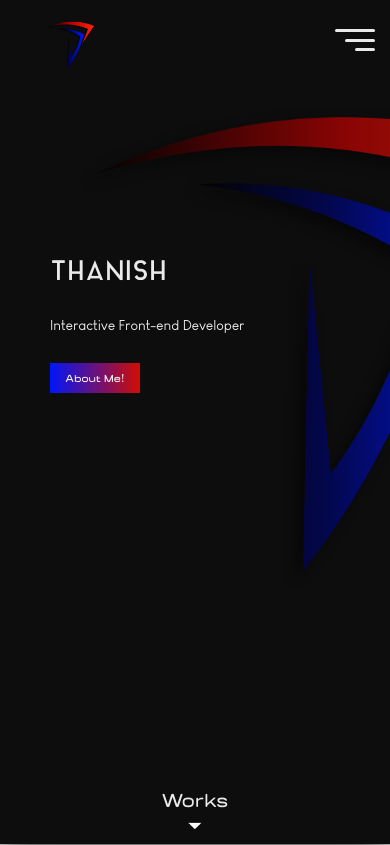
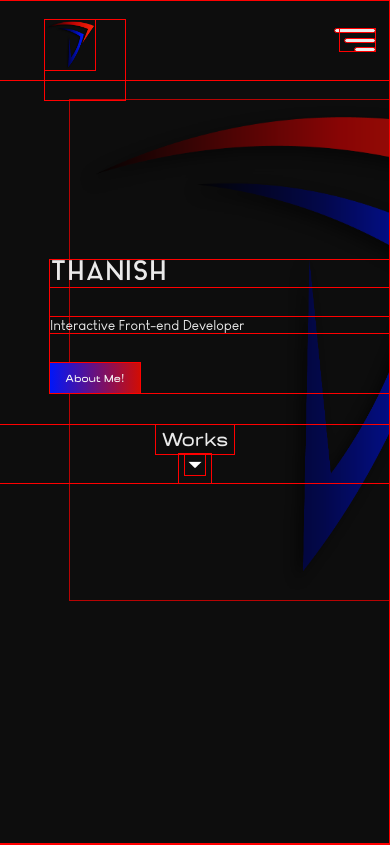
Before and after one commit to thanish2806/thanish-dev, a React (Vite) app: page / in a window 390 px wide. Shown: the top 845 px of the page. Built offline with nearby package versions, Linux system fonts and the light colour scheme; a web font is replaced by a local one.

Commit message:
Update viewport meta tag and adjust media query for HeroSection responsiveness

```diff
--- a/index.html
+++ b/index.html
@@ -2,7 +2,7 @@
 <html lang="en">
   <head>
     <meta charset="UTF-8">
-    <meta name="viewport" content="width=device-width, initial-scale=1.0">
+    <meta name="viewport" content="width=device-width, initial-scale=1" />
     <title>Thanish - Interactive front-end developer</title>
     <link rel="icon" href="./src/assets/images/my-logo-icon.png">
 
--- a/src/HeroSection.css
+++ b/src/HeroSection.css
@@ -139,11 +139,14 @@ ul {
 .hamburger-btn {
   display: none;
 }
+* {
+  outline: 1px solid red; /* just for debugging */
+}
 
-@media (max-width: 780px) {
+@media (max-width: 600px) {
   .herosection {
     width: 100%;
-    height: 90vh;
+    min-height: 100vh;
     border-color: black;
     box-shadow: 1px 1px 35px #0d0d0d;
     overflow: hidden;
@@ -279,11 +282,10 @@ ul {
     display: flex;
     flex-direction: column;
     align-items: center;
-    position: absolute;
-    bottom: 0px;
-    left: 50%;
-    transform: translateX(-50%);
+    margin-top: 2rem; /* add some spacing */
+    position: relative; /* instead of absolute */
   }
+
   .works-button,
   .arrow-button {
     border: none;
```
